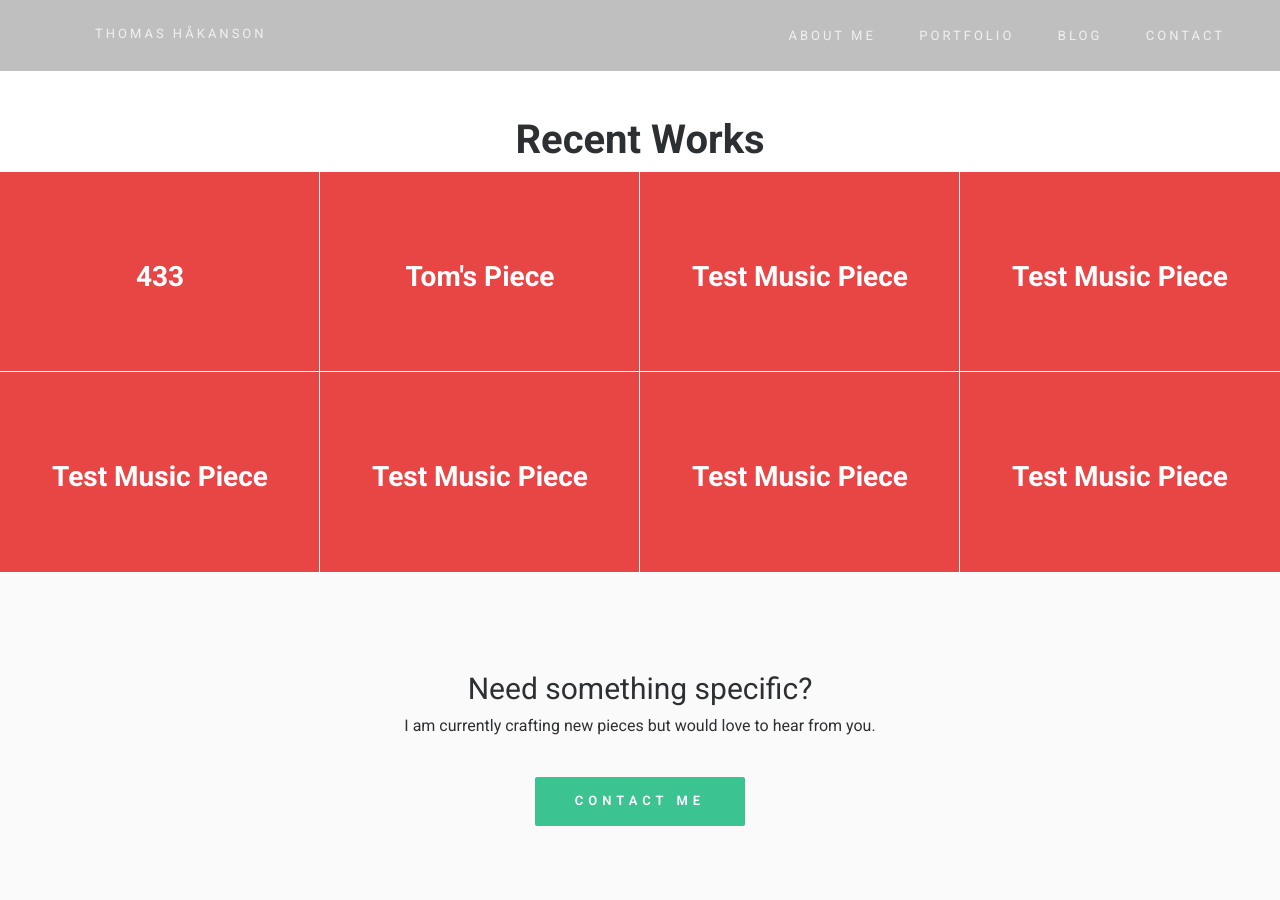
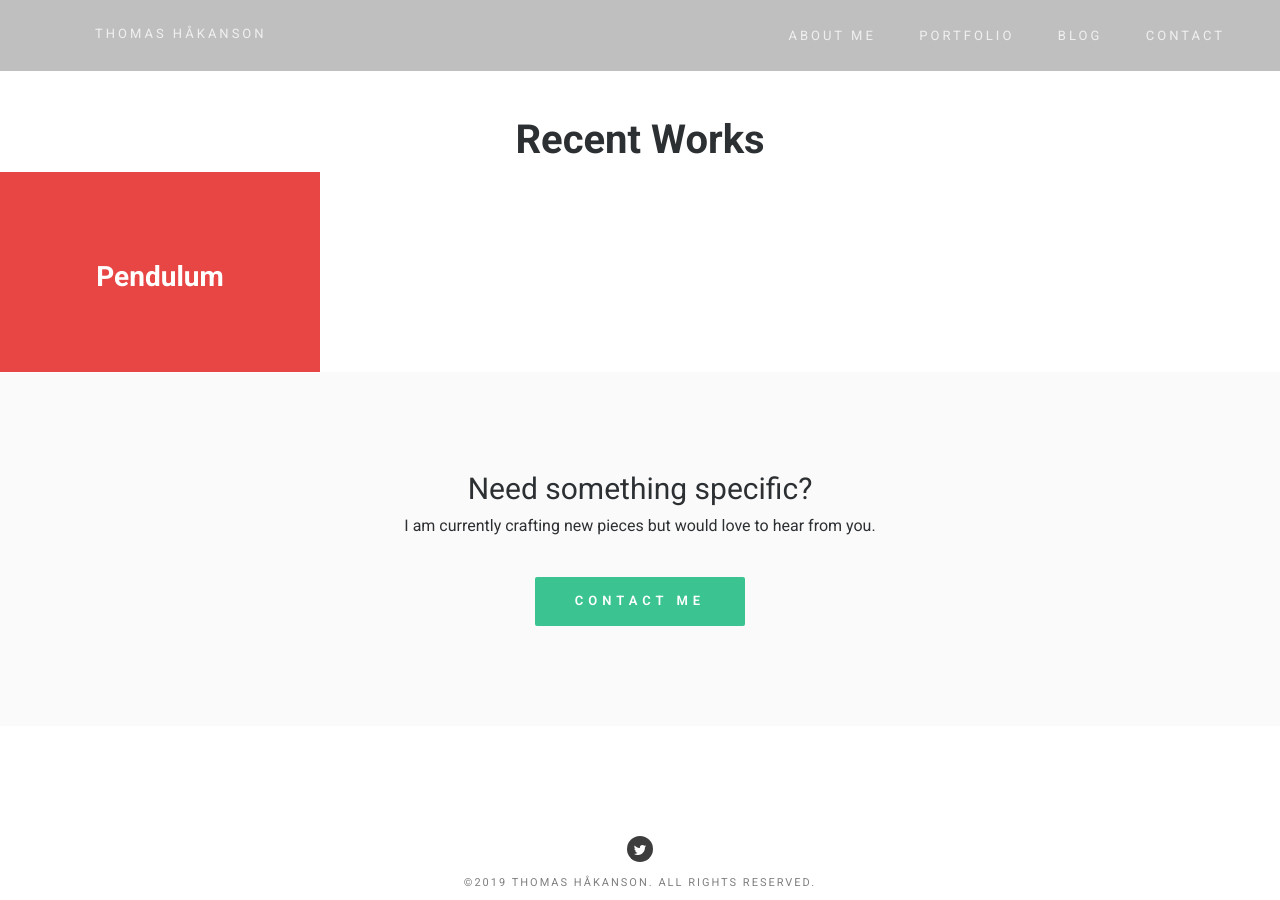
Before and after one commit to RatchetOfVaporex/RatchetOfVaporex.github.io, a Jekyll site: the page built from index.html, in a window 1280 px wide and 900 px high, scrolled down 994 px. Built offline with Jekyll 4.4.1, drawn with Linux system fonts in a browser that asks for light colours; nearby versions of some CDN libraries.

Commit message:
Added Pendulum

```diff
--- a/_data/portfolio.yml
+++ b/_data/portfolio.yml
@@ -1,66 +1,5 @@
-- title: 433
-  year: 314159
+- title: Pendulum
+  year: 2018
   embeds:
-    e1: <iframe width="100%" height="300" scrolling="no" frameborder="no" allow="autoplay" src="https://w.soundcloud.com/player/?url=https%3A//api.soundcloud.com/tracks/639078390&color=%23ff5500&auto_play=false&hide_related=false&show_comments=true&show_user=true&show_reposts=false&show_teaser=true&visual=true"></iframe>
-    e2: <iframe width="100%" height="300" scrolling="no" frameborder="no" allow="autoplay" src="https://w.soundcloud.com/player/?url=https%3A//api.soundcloud.com/tracks/639078390&color=%23ff5500&auto_play=false&hide_related=false&show_comments=true&show_user=true&show_reposts=false&show_teaser=true&visual=true"></iframe>
-    e3: <iframe width="100%" height="300" scrolling="no" frameborder="no" allow="autoplay" src="https://w.soundcloud.com/player/?url=https%3A//api.soundcloud.com/tracks/639078390&color=%23ff5500&auto_play=false&hide_related=false&show_comments=true&show_user=true&show_reposts=false&show_teaser=true&visual=true"></iframe>
-- title: Tom's Piece
-  year: 2048
-  embeds:
-    e1: <iframe width="100%" height="300" scrolling="no" frameborder="no" allow="autoplay" src="https://w.soundcloud.com/player/?url=https%3A//api.soundcloud.com/tracks/639078390&color=%23ff5500&auto_play=false&hide_related=false&show_comments=true&show_user=true&show_reposts=false&show_teaser=true&visual=true"></iframe>
+    e1: <iframe src="https://drive.google.com/file/d/10xKXEfGSah0btEK-Bp6ykLRnkFbHusiW/preview" width="640" height="480"></iframe>
   purchaseURL: https://google.com
-- title: Test Music Piece
-  year: 2019
-  embeds:
-    e1: <iframe width="560" height="315" src="https://www.youtube.com/embed/dQw4w9WgXcQ" frameborder="0" allow="accelerometer; autoplay; encrypted-media; gyroscope; picture-in-picture" allowfullscreen></iframe>
-  purchaseURL: https://google.com
-- title: Test Music Piece
-  year: 2019
-  embeds:
-    e1: <iframe width="560" height="315" src="https://www.youtube.com/embed/dQw4w9WgXcQ" frameborder="0" allow="accelerometer; autoplay; encrypted-media; gyroscope; picture-in-picture" allowfullscreen></iframe>
-  purchaseURL: https://google.com
-- title: Test Music Piece
-  year: 2019
-  embeds:
-    e1: <iframe width="560" height="315" src="https://www.youtube.com/embed/dQw4w9WgXcQ" frameborder="0" allow="accelerometer; autoplay; encrypted-media; gyroscope; picture-in-picture" allowfullscreen></iframe>
-  purchaseURL: https://google.com
-- title: Test Music Piece
-  year: 2019
-  embeds:
-    e1: <iframe width="560" height="315" src="https://www.youtube.com/embed/dQw4w9WgXcQ" frameborder="0" allow="accelerometer; autoplay; encrypted-media; gyroscope; picture-in-picture" allowfullscreen></iframe>
-  purchaseURL: https://google.com
-- title: Test Music Piece
-  year: 2019
-  embeds:
-    e1: <iframe width="560" height="315" src="https://www.youtube.com/embed/dQw4w9WgXcQ" frameborder="0" allow="accelerometer; autoplay; encrypted-media; gyroscope; picture-in-picture" allowfullscreen></iframe>
-  purchaseURL: https://google.com
-- title: Test Music Piece
-  year: 2019
-  embeds:
-    e1: <iframe width="560" height="315" src="https://www.youtube.com/embed/dQw4w9WgXcQ" frameborder="0" allow="accelerometer; autoplay; encrypted-media; gyroscope; picture-in-picture" allowfullscreen></iframe>
-  purchaseURL: https://google.com
-- title: Test Music Piece
-  year: 2019
-  embeds:
-    e1: <iframe width="560" height="315" src="https://www.youtube.com/embed/dQw4w9WgXcQ" frameborder="0" allow="accelerometer; autoplay; encrypted-media; gyroscope; picture-in-picture" allowfullscreen></iframe>
-  purchaseURL: https://google.com
-- title: Test Music Piece
-  year: 2019
-  embeds:
-    e1: <iframe width="560" height="315" src="https://www.youtube.com/embed/dQw4w9WgXcQ" frameborder="0" allow="accelerometer; autoplay; encrypted-media; gyroscope; picture-in-picture" allowfullscreen></iframe>
-  purchaseURL: https://google.com
-- title: Test Music Piece
-  year: 2019
-  embeds:
-    e1: <iframe width="560" height="315" src="https://www.youtube.com/embed/dQw4w9WgXcQ" frameborder="0" allow="accelerometer; autoplay; encrypted-media; gyroscope; picture-in-picture" allowfullscreen></iframe>
-  purchaseURL: https://google.com
-- title: Test Music Piece
-  year: 2019
-  embeds:
-    e1: <iframe width="560" height="315" src="https://www.youtube.com/embed/dQw4w9WgXcQ" frameborder="0" allow="accelerometer; autoplay; encrypted-media; gyroscope; picture-in-picture" allowfullscreen></iframe>
-  purchaseURL: https://google.com
-- title: Test Music Piece
-  year: 2019
-  embeds:
-    e1: <iframe width="560" height="315" src="https://www.youtube.com/embed/dQw4w9WgXcQ" frameborder="0" allow="accelerometer; autoplay; encrypted-media; gyroscope; picture-in-picture" allowfullscreen></iframe>
-  purchaseURL: https://google.com
```
Also changed, not shown: portfolio/433.md (deleted, +0 -11 lines), portfolio/Pendulum.md (added, +13 -0 lines), 6 other files.
